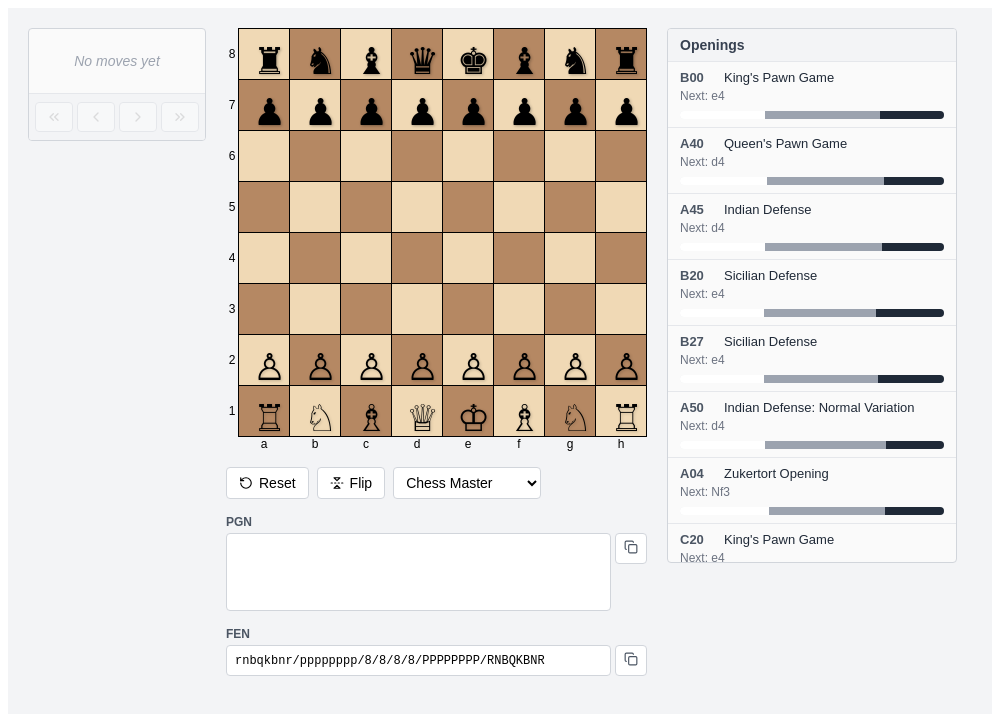
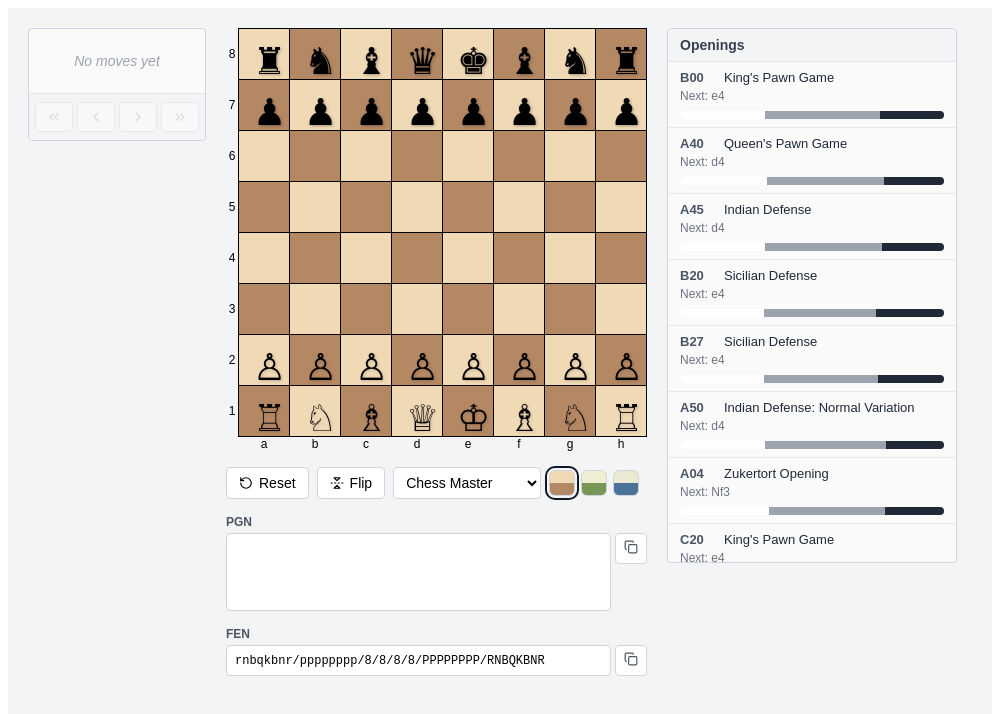
Before and after one commit to maliqq/chess-board-js, a React (Vite) app: page / in a window 1280 px wide. Shown: the top 714 px of the page, without its empty margins (0-992 px from the left). Built offline with nearby package versions, Linux system fonts and the light colour scheme.

Commit message:
color scheme picker

```diff
--- a/src/App.css
+++ b/src/App.css
@@ -46,6 +46,23 @@
   border-radius: 4px;
   background: white;
   cursor: pointer;
+}
+.scheme-picker {
+  display: flex;
+  gap: 6px;
+  align-items: center;
+}
+.scheme-switch {
+  width: 26px;
+  height: 26px;
+  border-radius: 6px;
+  border: 1px solid #d1d5db;
+  cursor: pointer;
+  padding: 0;
+}
+.scheme-switch.active {
+  outline: 2px solid #111827;
+  outline-offset: 2px;
 }
 
 .field {
@@ -325,10 +342,10 @@
   cursor: pointer;
 }
 .cell.odd {
-  background-color: #f0d9b5;
+  background-color: var(--square-light, #f0d9b5);
 }
 .cell.even {
-  background-color: #b58863;
+  background-color: var(--square-dark, #b58863);
 }
 .cell.selected {
   background-color: #829769;
--- a/src/App.tsx
+++ b/src/App.tsx
@@ -39,6 +39,12 @@ const PIECE_FONTS = [
   { value: "Open-Chess-Font", label: "Open Chess Font", offsetX: "7px", offsetY: "-1px" },
 ];
 
+const COLOR_SCHEMES = [
+  { id: "standard", label: "Standard", light: "#F0D9B5", dark: "#B58864" },
+  { id: "green", label: "Chess.com Green", light: "#EEEED2", dark: "#779656" },
+  { id: "blue", label: "Chess.com Blue", light: "#EAE9D2", dark: "#4B7399" },
+];
+
 export function App() {
   const [baseFen, setBaseFen] = useState(DEFAULT_FEN);
   const [moves, setMoves] = useState<string[]>([]);
@@ -47,6 +53,7 @@ export function App() {
   const [copiedField, setCopiedField] = useState<"fen" | "pgn" | null>(null);
   const [previewSan, setPreviewSan] = useState<string | null>(null);
   const [pieceFont, setPieceFont] = useState("Chess-Master");
+  const [colorScheme, setColorScheme] = useState("standard");
 
   const fen = useMemo(() => computeFen(baseFen, moves, viewIndex), [baseFen, moves, viewIndex]);
   const pgn = useMemo(() => sansToPgn(moves), [moves]);
@@ -141,6 +148,8 @@ export function App() {
       "--piece-font": `'${pieceFont}'`,
       "--piece-offset-x": PIECE_FONTS.find(f => f.value === pieceFont)?.offsetX ?? "0px",
       "--piece-offset-y": PIECE_FONTS.find(f => f.value === pieceFont)?.offsetY ?? "0px",
+      "--square-light": COLOR_SCHEMES.find(c => c.id === colorScheme)?.light ?? "#F0D9B5",
+      "--square-dark": COLOR_SCHEMES.find(c => c.id === colorScheme)?.dark ?? "#B58864",
     } as React.CSSProperties}>
       <MoveList moves={moves} currentIndex={viewIndex} onNavigate={handleNavigate} />
 
@@ -167,6 +176,20 @@ export function App() {
               </option>
             ))}
           </select>
+          <div className="scheme-picker">
+            {COLOR_SCHEMES.map((scheme) => (
+              <button
+                key={scheme.id}
+                type="button"
+                className={`scheme-switch ${scheme.id === colorScheme ? "active" : ""}`}
+                style={{
+                  background: `linear-gradient(180deg, ${scheme.light} 50%, ${scheme.dark} 50%)`,
+                }}
+                title={scheme.label}
+                onClick={() => setColorScheme(scheme.id)}
+              />
+            ))}
+          </div>
         </div>
 
         <div className="field">
```
